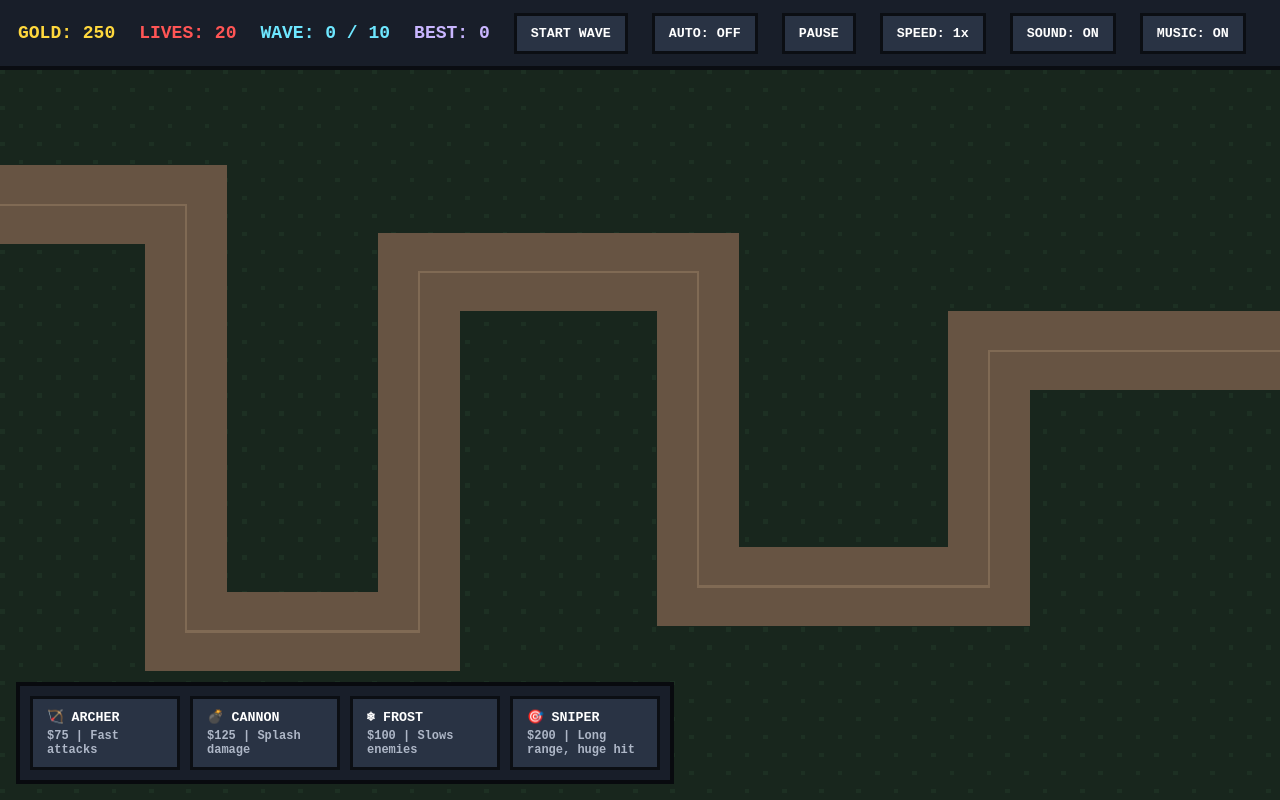
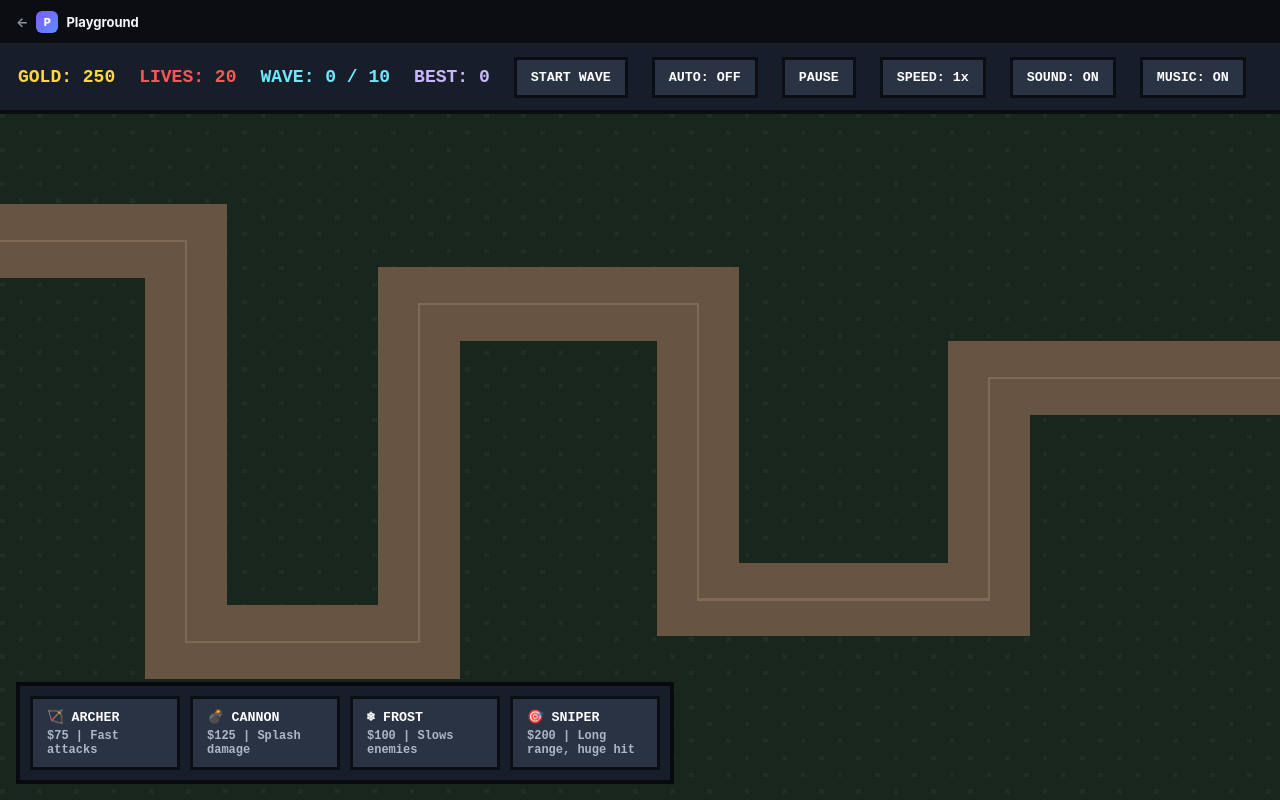
Before and after one commit to maersta/playground, a plain HTML site: page games/tower-defence/index.html in a window 1280 px wide. Drawn offline with Linux system fonts and the light colour scheme.

Commit message:
Add shared portal bar for navigating back from a game
Introduces assets/portal-bar.css and assets/portal-bar.js, a small
reusable bar (Playground logo + link home) that any game can add
with a two-line include. Wires it into Tower Defence, switching its
full-viewport layout from height:100vh to flex:1 so the game fills
the space left below the bar instead of overflowing it.

Co-Authored-By: Claude Sonnet 5 <noreply@anthropic.com>

```diff
--- /dev/null
+++ b/assets/portal-bar.css
@@ -0,0 +1,73 @@
+/* =========================================================
+   PORTAL BAR
+
+   Shared "back to Playground" bar shown at the top of every
+   game page. Include on any game with:
+
+     <link rel="stylesheet" href="../../assets/portal-bar.css">
+     <script src="../../assets/portal-bar.js" defer></script>
+
+   The game's own top-level container should use `flex: 1` and
+   `min-height: 0` instead of `height: 100vh` so it fills the
+   space left below this bar. Give <body> `display: flex;
+   flex-direction: column; height: 100vh;` if it doesn't
+   already lay out that way.
+========================================================= */
+
+.portal-bar {
+    flex: 0 0 auto;
+    display: flex;
+    align-items: center;
+    gap: 10px;
+
+    height: 44px;
+    padding: 0 16px;
+
+    background: #0b0d12;
+    border-bottom: 1px solid rgba(255, 255, 255, 0.08);
+
+    font-family:
+        Inter,
+        ui-sans-serif,
+        system-ui,
+        -apple-system,
+        BlinkMacSystemFont,
+        "Segoe UI",
+        sans-serif;
+}
+
+.portal-bar a {
+    display: flex;
+    align-items: center;
+    gap: 8px;
+
+    color: #f5f7fa;
+    text-decoration: none;
+    font-size: 13px;
+    font-weight: 700;
+
+    transition: color 0.2s ease;
+}
+
+.portal-bar a:hover {
+    color: #a78bfa;
+}
+
+.portal-bar-arrow {
+    color: #8d94a3;
+}
+
+.portal-bar-mark {
+    width: 22px;
+    height: 22px;
+    border-radius: 6px;
+
+    display: grid;
+    place-items: center;
+
+    background: linear-gradient(135deg, #7c5cff, #5c8dff);
+
+    font-size: 11px;
+    font-weight: 800;
+    color: #fff;
+}
--- /dev/null
+++ b/assets/portal-bar.js
@@ -0,0 +1,16 @@
+/* Injects the shared "back to Playground" bar. See portal-bar.css
+   for the two-line include and the host page's layout requirement. */
+
+(function () {
+    const bar = document.createElement("div");
+    bar.className = "portal-bar";
+    bar.innerHTML = `
+        <a href="../../index.html">
+            <span class="portal-bar-arrow" aria-hidden="true">←</span>
+            <span class="portal-bar-mark">P</span>
+            <span>Playground</span>
+        </a>
+    `;
+
+    document.body.insertBefore(bar, document.body.firstChild);
+})();
--- a/games/tower-defence/index.html
+++ b/games/tower-defence/index.html
@@ -4,6 +4,8 @@
 <meta charset="UTF-8">
 <meta name="viewport" content="width=device-width, initial-scale=1.0">
 <title>Pixel Tower Defense</title>
+
+<link rel="stylesheet" href="../../assets/portal-bar.css">
 
 <style>
 * {
@@ -18,11 +20,16 @@ body {
     font-family: monospace;
     overflow: hidden;
     user-select: none;
+
+    display: flex;
+    flex-direction: column;
+    height: 100vh;
 }
 
 #gameWrapper {
-    width: 100vw;
-    height: 100vh;
+    width: 100%;
+    flex: 1;
+    min-height: 0;
     display: flex;
     flex-direction: column;
 }
@@ -247,6 +254,8 @@ canvas {
 </head>
 
 <body>
+
+<script src="../../assets/portal-bar.js"></script>
 
 <div id="gameWrapper">
 
```
